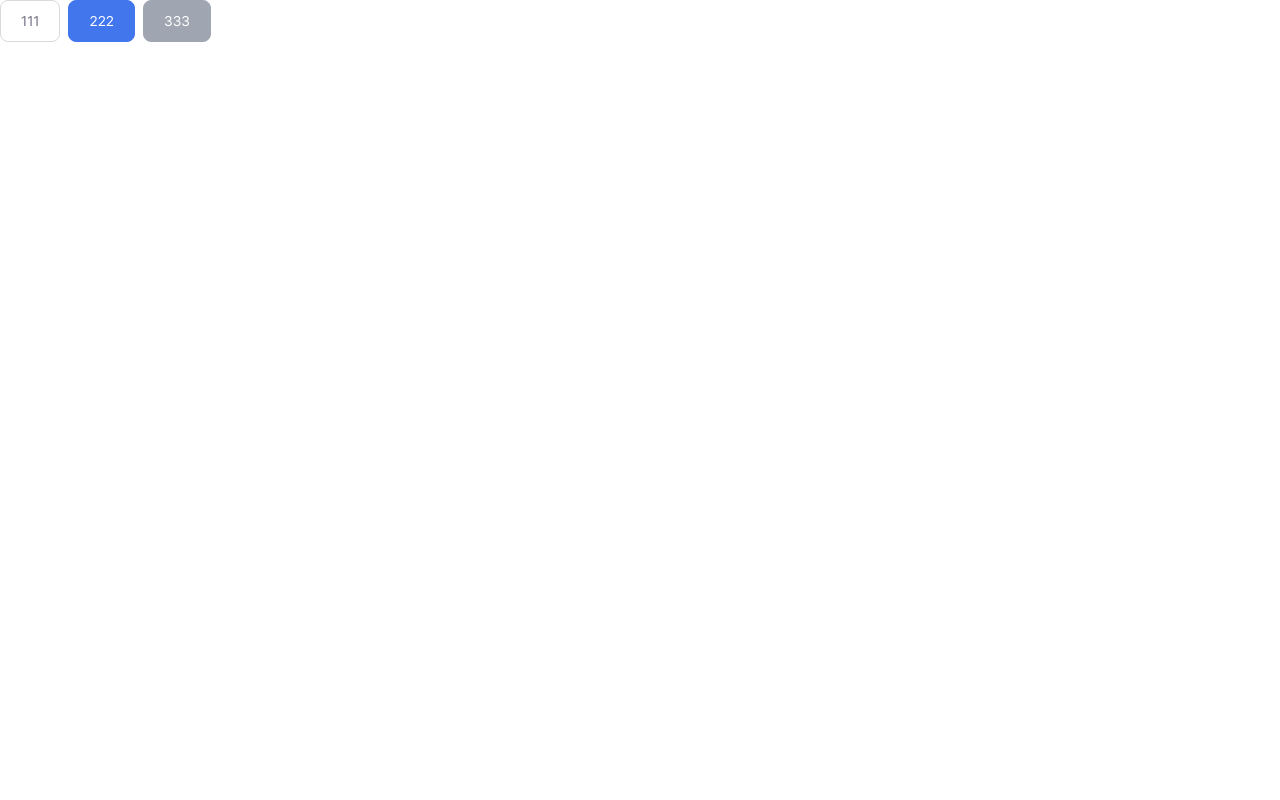
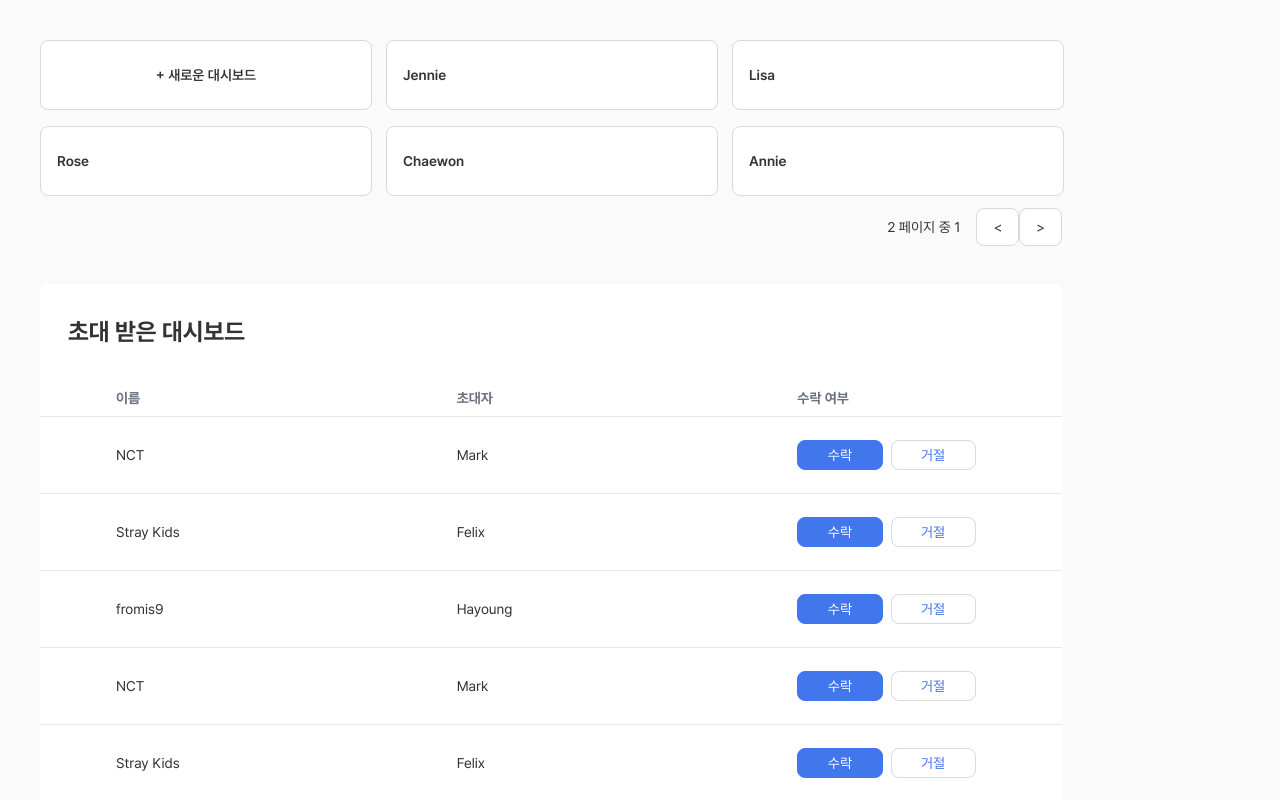
Before and after one commit to nizoo0516/taskify, a Next.js app: page /mydashboard in a window 1280 px wide. Shown: the top 800 px of the page. Built offline with nearby package versions, Linux system fonts and the light colour scheme.

Commit message:
MyDashboard ui 작업, pagination

```diff
--- /dev/null
+++ b/src/app/mydashboard/MyDashboardList.tsx
@@ -0,0 +1,128 @@
+"use client";
+
+import {useState} from "react";
+
+import MyButton from "@/components/layout/Button";
+import {Modal, ModalHeader, ModalContext, ModalFooter} from "@/components/Modal";
+
+
+interface Dashboard{
+  id: string;
+  title: string;
+}
+
+interface Invite{
+  id: string;
+  name: string;
+  inviter: string;
+}
+
+const dashboards: Dashboard[] = [
+  {id: "1", title: "Jennie"},
+  {id: "2", title: "Lisa"},
+  {id: "3", title: "Rose"},
+  {id: "4", title: "Chaewon"},
+  {id: "5", title: "Annie"},
+  {id: "6", title: "Rei"},
+  {id: "7", title: "Hyunjin"},
+];
+
+const invites: Invite[] = [
+  {id: "8", name: "NCT", inviter: "Mark"},
+  {id: "9", name: "Stray Kids", inviter: "Felix"},
+  {id: "10", name: "fromis9", inviter: "Hayoung"},
+  {id: "11", name: "NCT", inviter: "Mark"},
+  {id: "12", name: "Stray Kids", inviter: "Felix"},
+  {id: "13", name: "fromis9", inviter: "Hayoung"},
+  {id: "14", name: "NCT", inviter: "Mark"},
+  {id: "15", name: "Stray Kids", inviter: "Felix"},
+  {id: "16", name: "fromis9", inviter: "Hayoung"},
+];
+
+export default function MyDashboardList() {
+
+  const [currentPage, setCurrentPage] = useState(1);
+  const [isModalOpen, setIsModalOpen] = useState(false);
+  const [newDashboardName, setNewDashboardName] = useState("");
+
+  const itemsPerPage = 5;
+  const totalPages = Math.ceil(dashboards.length / itemsPerPage);
+  const startIndex = (currentPage - 1) * itemsPerPage;
+  const currentItems = dashboards.slice(startIndex, startIndex + itemsPerPage);
+
+  return (
+
+    <div className="bg-[#fafafa] py-[40px]">
+
+      {/* 내 대시보드*/}
+      <div className="w-[1022px] mx-[40px] min-h-[204px]">
+        <div className="grid grid-cols-3 gap-4 min-h-[156px]">
+          <MyButton className="w-[332px] h-[70px] p-4 text-center font-semibold" color="buttonBasic" onClick={() => setIsModalOpen(true)}>
+            + 새로운 대시보드
+          </MyButton>
+          {currentItems.map((item) => (
+            <MyButton key={item.id} className="w-[332px] h-[70px] p-4 text-left font-semibold" color="buttonBasic" onClick={() => alert('대시보드 이동!')}>
+              {item.title}
+            </MyButton>
+          ))}
+        </div>
+
+        {/* Pagination */}
+        <div className="float-right py-[12px]">
+          <span className="text-sm px-[16px]">
+            {totalPages} 페이지 중 {currentPage}
+          </span>
+          <MyButton className="px-4 py-2" color="buttonBasic" onClick={() => setCurrentPage((prev) => Math.max(prev - 1, 1))}>&lt;</MyButton>
+          <MyButton className="px-4 py-2" color="buttonBasic" onClick={() => setCurrentPage((prev) => Math.min(prev + 1, totalPages))}>&gt;</MyButton>
+        </div>
+      </div>
+
+      {/* 초대 받은 대시보드*/}
+      <div className="w-[1022px] m-[40px] max-h-[650px]  bg-white rounded-lg truncate">
+        <h2 className="text-2xl font-bold py-[32px] px-[28px]">초대 받은 대시보드</h2>
+        <div>
+        </div>
+
+        <table className="w-full text-sm text-left border-collapse">
+          <thead className="text-gray-500 border-b">
+            <tr>
+              <th className="py-2 px-[76px] w-1/3">이름</th>
+              <th className="py-2 px-[76px] w-1/3">초대자</th>
+              <th className="py-2 px-[76px] w-1/3">수락 여부</th>
+            </tr>
+          </thead>
+          <tbody>
+            {invites.map((invite) => (
+              <tr key={invite.id} className="border-b last:border-0">
+                <td className="px-[76px] py-[23px] w-1/3">{invite.name}</td>
+                <td className="px-[76px] py-[23px] w-1/3">{invite.inviter}</td>
+                <td className="px-[76px] py-[23px] w-1/3">
+                  <div className="flex gap-2">
+                    <MyButton className="py-[4px] px-[29.5px] text-white" color="buttonBlue" onClick={() => alert('수락!')}>수락</MyButton>
+                    <MyButton className="py-[4px] px-[29.5px] text-[#4276EC]" color="buttonBasic" onClick={() => alert('거절!')}>거절</MyButton>
+                  </div>
+                </td>
+              </tr>
+            ))}
+          </tbody>
+        </table>
+
+      </div>
+
+      {/*모달*/}
+      {isModalOpen && (
+        <Modal open={isModalOpen} size="sm">
+          <ModalHeader title="새로운 대시보드 생성" onClose={() => setIsModalOpen(false)} />
+          <ModalContext>
+            <input type="text" className="w-full border border-gray-300 rounded p-2" placeholder="대시보드이름" value={newDashboardName} onChange={(e) => setNewDashboardName(e.target.value)} />
+          </ModalContext>
+          <ModalFooter>
+            <MyButton color="buttonBasic" onClick={() => setIsModalOpen(false)}>취소</MyButton>
+            <MyButton color="buttonBlue" onClick={() => alert(`대시보드 생성: ${newDashboardName}`)}>생성</MyButton>
+          </ModalFooter>
+        </Modal>
+      )}
+    </div>
+
+  );
+}
--- a/src/app/mydashboard/page.tsx
+++ b/src/app/mydashboard/page.tsx
@@ -1,13 +1,7 @@
-"use client";
-
-import MyButton from "@/components/layout/Button";
+import MyDashboardList from "./MyDashboardList";
 
 export default function MyDashboard() {
   return (
-    <div>
-      <MyButton className="py-2.5 px-5 me-2 mb-2 text-[#787486]" onClick={() => alert("대시보드 생성!")}>111</MyButton>
-      <MyButton className="py-2.5 px-5 me-2 mb-2 text-[#FFF]" color="buttonBlue" onClick={() => alert("대시보드 생성!")}>222</MyButton>
-      <MyButton className="py-2.5 px-5 me-2 mb-2 text-[#FFF]" color="buttonGrey" onClick={() => alert("대시보드 생성!")}>333</MyButton>
-    </div>
+    <MyDashboardList />
   );
 }
```
